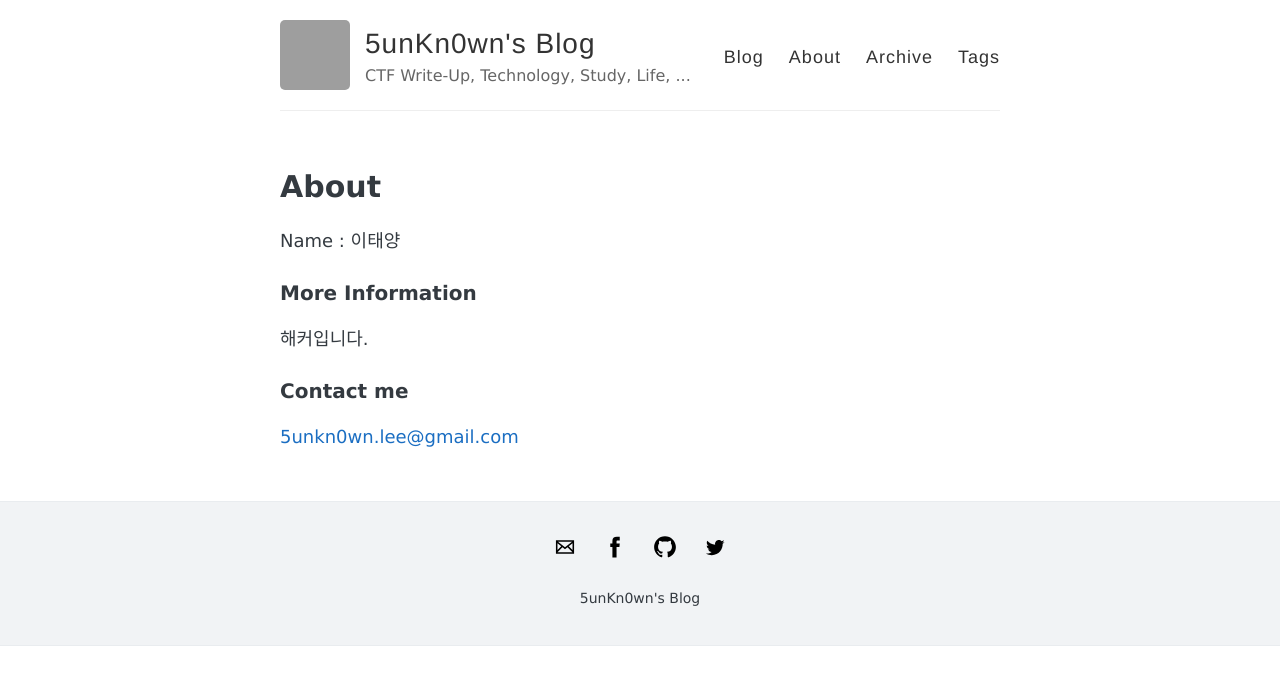
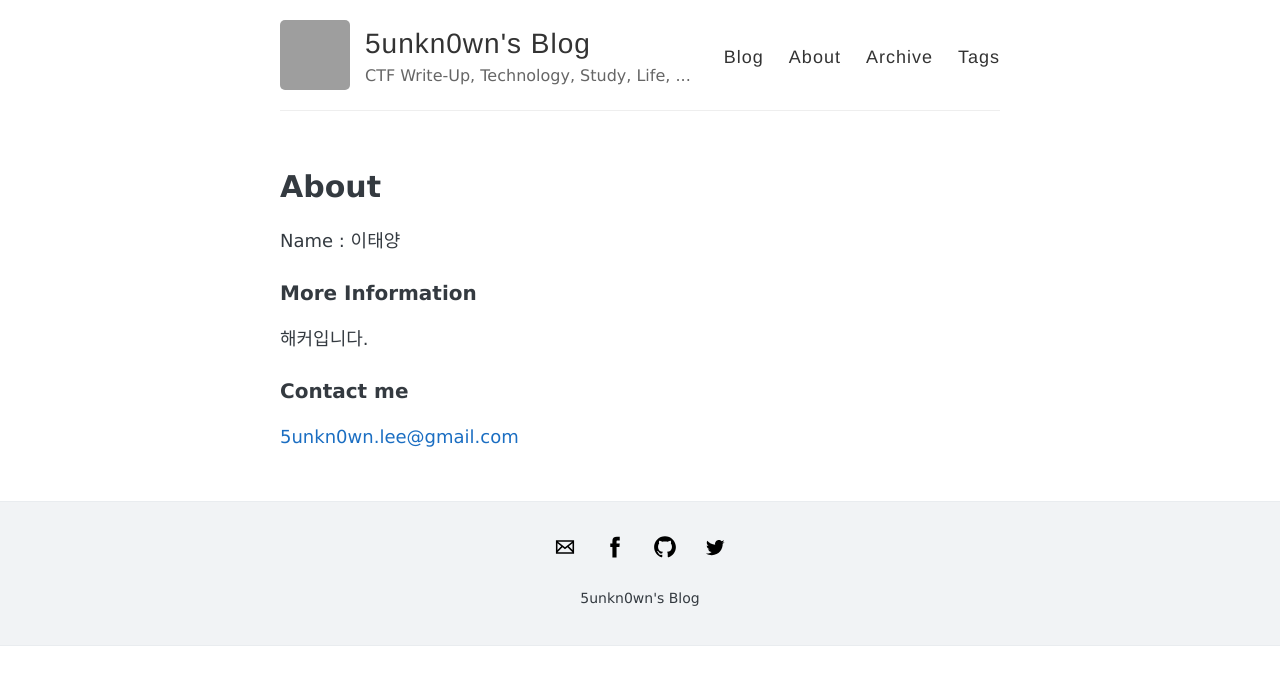
Before and after one commit to 5unKn0wn/5unkn0wn.github.io, a Jekyll site: the page built from about.md, in a window 1280 px wide. Shown: the top 685 px of the page. Built offline with Jekyll 4.4.1, drawn with Linux system fonts in a browser that asks for light colours; grey boxes are pictures that could not be loaded.

```diff
--- a/_config.yml
+++ b/_config.yml
@@ -3,7 +3,7 @@
 #
 
 # Name of your site (displayed in the header)
-name: 5unKn0wn's Blog
+name: 5unkn0wn's Blog
 
 # Short bio or description (displayed in the header)
 description: CTF Write-Up, Technology, Study, Life, ...
@@ -37,9 +37,9 @@ footer-links:
   behance: # https://www.behance.net/<username>
   dribbble:
   email: 5unkn0wn.lee@gmail.com
-  facebook: SunKn0wn
+  facebook: 5unkn0wn
   flickr:
-  github: 5unKn0wn
+  github: 5unkn0wn
   googleplus: # anything in your profile username that comes after plus.google.com/
   instagram:
   linkedin:
@@ -47,11 +47,11 @@ footer-links:
   rss: # just type anything here for a working RSS icon
   stackoverflow: # your stackoverflow profile, e.g. "users/50476/bart-kiers"
   tumblr: # https://<username>.tumblr.com
-  twitter: 5unKn0wn
+  twitter: 5unkn0wn
   youtube: # channel/<your_long_string> or user/<user-name>
 
 # Text under the icons in footer
-footer-text: 5unKn0wn's Blog
+footer-text: 5unkn0wn's Blog
 
 # Enter your Disqus shortname (not your username) to enable commenting on posts
 # You can find your shortname on the Settings page of your Disqus account
```
